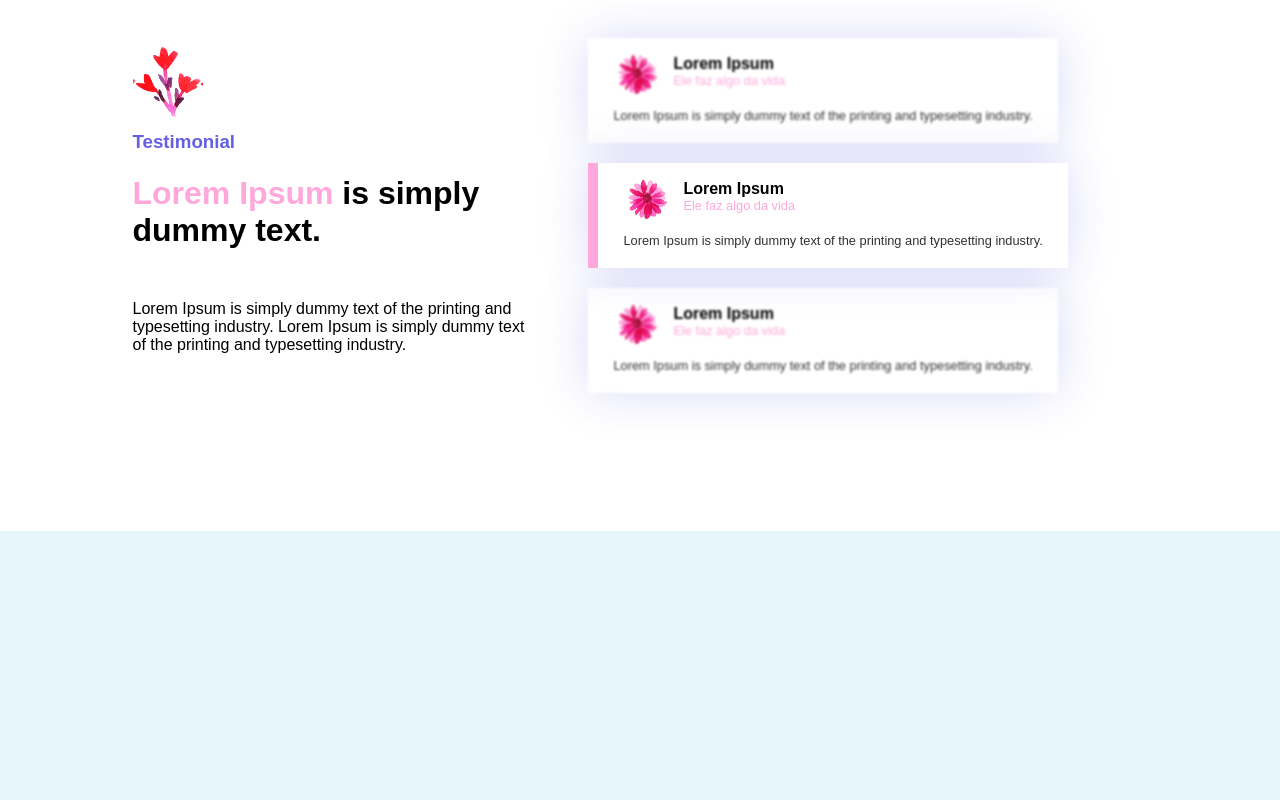
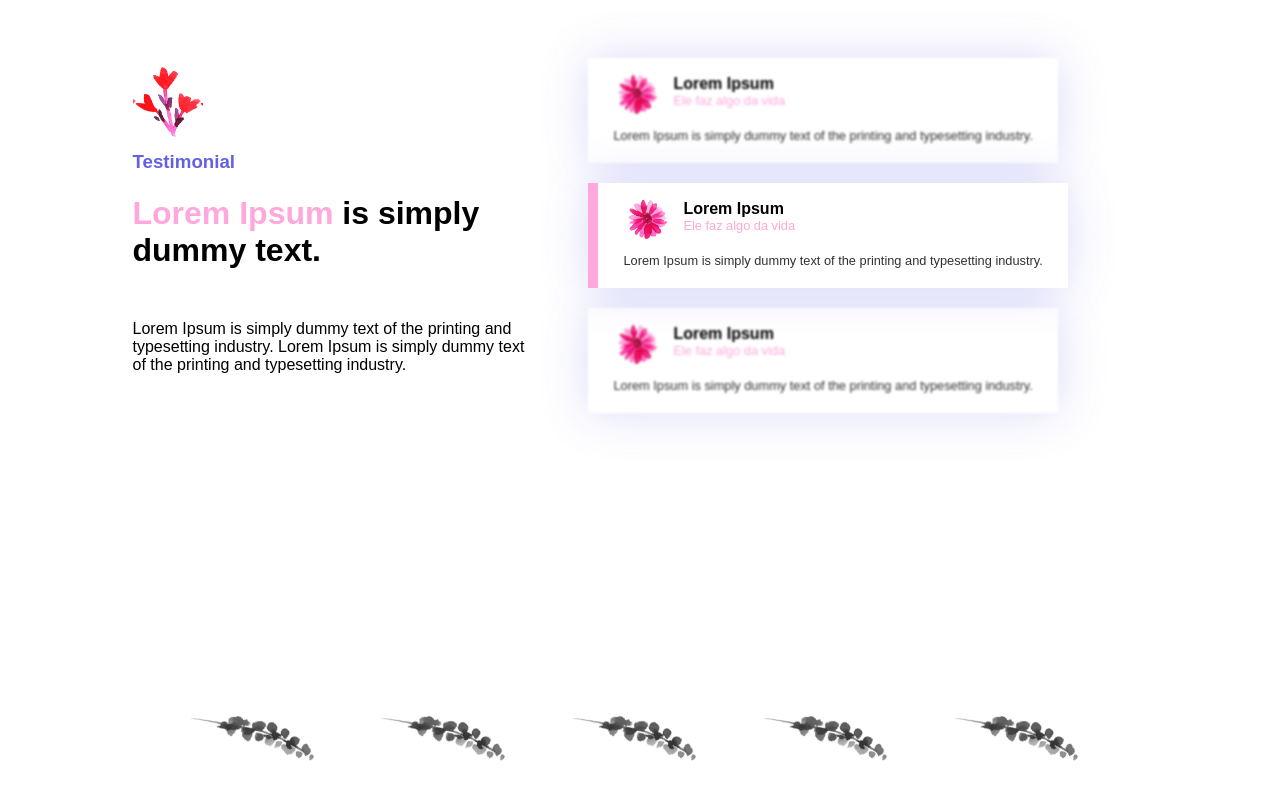
Before and after one commit to RaquelDFS/WS_React, a React (Create React App) app in the folder my-app/: page / in a window 1280 px wide. Shown: the part 4523-5323 px from the top of the page. Before the commit the page ends 5054 px from the top, so only its background shows below. Built offline with nearby package versions, Linux system fonts and the light colour scheme.

Commit message:
scrol behav

```diff
--- a/my-app/src/App.css
+++ b/my-app/src/App.css
@@ -1,5 +1,6 @@
 html {
     background: rgb(230, 246, 250) no-repeat center center fixed;
+    scroll-behavior: smooth;
     -webkit-background-size: cover;
     -moz-background-size: cover;
     -o-background-size: cover;
--- a/my-app/src/App.js
+++ b/my-app/src/App.js
@@ -6,6 +6,7 @@ import Wwd from "./PortifolioContainer/WhatWeDo/Wwd";
 import Wu from "./PortifolioContainer/WhyUs/Wu";
 import Price from "./PortifolioContainer/Price/Price";
 import Testimonial from "./PortifolioContainer/Testimonial/Testimonial";
+import Clients from "./PortifolioContainer/Clients/Clients";
 
 function App() {
   return (
@@ -17,6 +18,7 @@ function App() {
       <Wu/>
       <Price/>
       <Testimonial/>
+      <Clients/>
 
     </div>
   );
--- /dev/null
+++ b/my-app/src/PortifolioContainer/Clients/Clients.css
@@ -0,0 +1,35 @@
+.container-clients{
+    display: flex;
+    background-color: white;
+    align-items: center;
+    justify-content: center;
+    height: 10%;
+    min-height: fit-content;
+    }
+
+    .contant-clients{
+        display: flex;
+        text-align: left;
+        align-items: center;
+        justify-content: center;
+        height: 10%;
+        min-height: fit-content;
+        margin: 8em ;
+        max-width: 1015px;
+    }
+
+.c-image{
+    background-image: url(../../assets/clients/clients.svg);
+    background-size: contain;
+    height: 111px;
+    width: 111px;
+    background-repeat: none;
+    margin: 0 40px;
+    transform: rotate(150deg) ;
+    filter: grayscale(1);
+    transition: ease 0.8s ;
+}
+.c-image:hover{
+    filter: none;
+    cursor: pointer;
+}
--- /dev/null
+++ b/my-app/src/PortifolioContainer/Clients/Clients.js
@@ -0,0 +1,15 @@
+import React from 'react';
+import "./Clients.css"
+const Clients = () => {
+  return <article className='container-clients'>
+      <section className='contant-clients'>
+          <div className='c-image'></div>
+          <div className='c-image'></div>
+          <div className='c-image'></div>
+          <div className='c-image'></div>
+          <div className='c-image'></div>
+      </section>
+  </article>;
+};
+
+export default Clients;
--- a/my-app/src/PortifolioContainer/Nav_bar/NavBar.css
+++ b/my-app/src/PortifolioContainer/Nav_bar/NavBar.css
@@ -16,7 +16,7 @@ a{
     flex-wrap: wrap;
     align-items: center;
     margin: auto;
-    height: 100px;
+    height: 120px;
     line-height: 50px;
 }
 
@@ -46,3 +46,16 @@ a{
     border: none;
 
 }
+a[ id= "servicios" ]:target ~ #main article.panel {
+    -webkit-transform: translateY( 0px);
+    transform: translateY( 0px );
+    }
+
+    a[ id= "galeria" ]:target ~ #main article.panel {
+    -webkit-transform: translateY( -500px );
+    transform: translateY( -500px );
+    }
+    a[ id= "contacto" ]:target ~ #main article.panel {
+    -webkit-transform: translateY( -1000px );
+    transform: translateY( -1000px );
+    }
--- a/my-app/src/PortifolioContainer/Nav_bar/index.js
+++ b/my-app/src/PortifolioContainer/Nav_bar/index.js
@@ -12,27 +12,29 @@ const NavBarSection = () => {
         <div className='NavLinks'>
             <ul className='NUl'>
                 <li className='Nlink'>
-                    <a href="#AboutUs"> About Us</a>
+                    <a href="#AboutUs" className='behave-a'> About Us</a>
                 </li>
                 <li className='Nlink'>
-                    <a href="#wwdd"> What We Do</a>
+                    <a href="#wwdd" className='behave-a'> What We Do</a>
                 </li>
                 <li className='Nlink'>
-                    <a href="#whyusid"> Why Us</a>
+                    <a href="#whyusid" className='behave-a'> Why Us</a>
                 </li>
                 <li className='Nlink'>
-                    <a href="#prices"> Prices</a>
+                    <a href="#prices" className='behave-a' > Prices</a>
                 </li>
                 <li className='Nlink'>
-                    <a href="#testmonial"> Testimonial</a>
+                    <a href="#testmonial" className='behave-a'> Testimonial</a>
                 </li>
                 <li className='Nlink'>
                     <button className='btn'>Contact Me</button>
                 </li>
             </ul>
         </div>
+
     </nav>
   </>
+
   )
 };
 
--- a/my-app/src/index.css
+++ b/my-app/src/index.css
@@ -4,6 +4,7 @@ body {
   font-family: 'Poppins Regular',sans-serif;
   -webkit-font-smoothing: antialiased;
   -moz-osx-font-smoothing: grayscale;
+  scroll-behavior: smooth;
 }
 
 code {
```
Also changed, not shown: my-app/src/assets/clients/clients.svg (added).
